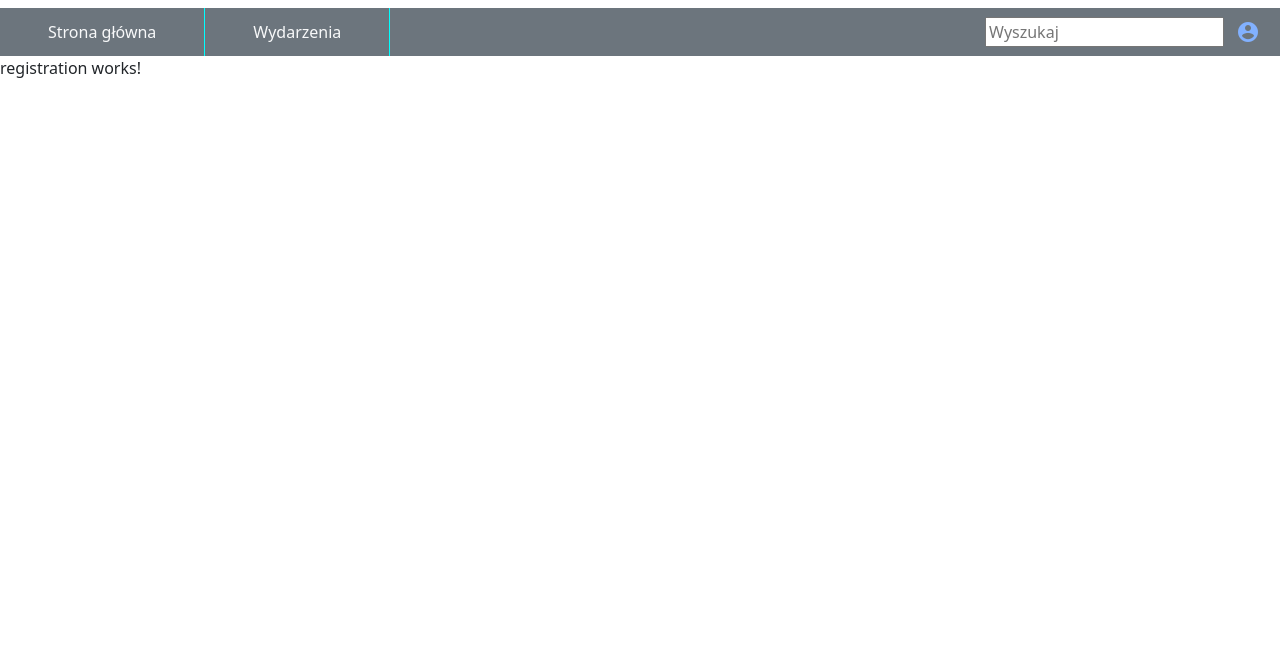
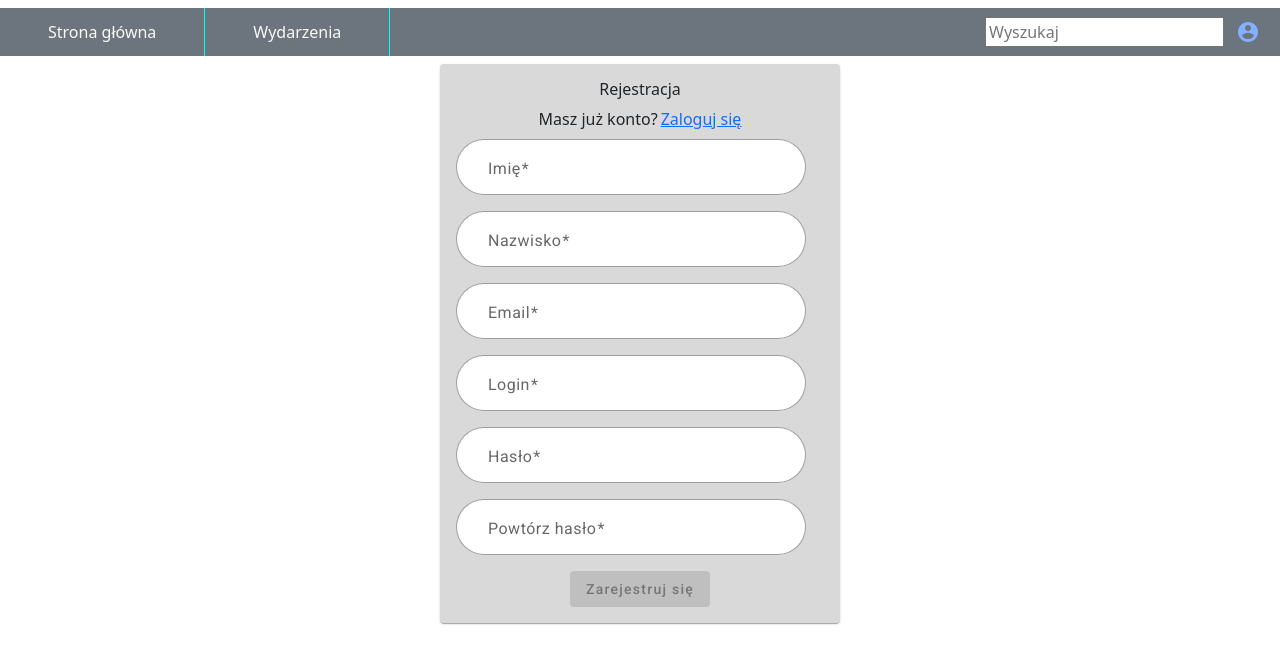
Before and after one commit to MCMisha/PFOE, an Angular app in the folder frontend/pfoe-front/: page /registration in a window 1280 px wide. Shown: the top 664 px of the page. Built offline with nearby package versions, Linux system fonts and the light colour scheme.

Commit message:
PFOE-27 Dodanie formularza do rejestracji

```diff
--- a/frontend/pfoe-front/src/app/registration/registration.component.html
+++ b/frontend/pfoe-front/src/app/registration/registration.component.html
@@ -1 +1,48 @@
-<p>registration works!</p>
+<div class="d-flex justify-content-center mt-2">
+  <mat-card style="background-color: #D9D9D9; max-width: 400px;">
+    <mat-card-header class="d-flex justify-content-center h6">Rejestracja</mat-card-header>
+    <mat-card-content>
+      <span class="d-flex justify-content-center">
+        Masz już konto?
+        <a routerLink="../login" style="margin-left: 3px;"> Zaloguj się</a>
+      </span>
+      <div class="mt-2" [formGroup]="registrationForm">
+        <mat-form-field class="shape-container" appearance="outline">
+          <mat-label>Imię</mat-label>
+          <input matInput formControlName="firstName"/>
+        </mat-form-field>
+        <mat-error class="ms-2" *ngIf="registrationForm.get('firstName')?.hasError('maxlength') && registrationForm.get('firstName')?.touched">Maksymalna długość jest 30.</mat-error>
+        <mat-error class="ms-2" *ngIf="registrationForm.get('firstName')?.hasError('required') && registrationForm.get('firstName')?.touched">Imię jest wymagane.</mat-error>
+        <mat-form-field class="shape-container mt-3" appearance="outline">
+          <mat-label>Nazwisko</mat-label>
+          <input matInput formControlName="lastName"/>
+        </mat-form-field>
+        <mat-error class="ms-2" *ngIf="registrationForm.get('lastName')?.hasError('maxlength') && registrationForm.get('lastName')?.touched">Maksymalna długość jest 40.</mat-error>
+        <mat-error class="ms-2" *ngIf="registrationForm.get('lastName')?.hasError('required') && registrationForm.get('lastName')?.touched">Nazwisko jest wymagane.</mat-error>
+        <mat-form-field class="shape-container mt-3" appearance="outline">
+          <mat-label>Email</mat-label>
+          <input matInput formControlName="email"/>
+        </mat-form-field>
+        <mat-error class="ms-2" *ngIf="registrationForm.get('email')?.hasError('maxlength') || registrationForm.get('email')?.hasError('pattern') && registrationForm.get('email')?.touched">Email jest nieprawidłowy.</mat-error>
+        <mat-error class="ms-2" *ngIf="registrationForm.get('email')?.hasError('required') && registrationForm.get('email')?.touched">Email jest wymagany.</mat-error>
+        <mat-form-field class="shape-container mt-3" appearance="outline">
+          <mat-label>Login</mat-label>
+          <input matInput formControlName="login"/>
+        </mat-form-field>
+        <mat-error class="ms-2" *ngIf="registrationForm.get('login')?.hasError('maxlength') && registrationForm.get('login')?.touched">Maksymalna długość jest 40.</mat-error>
+        <mat-error class="ms-2" *ngIf="registrationForm.get('login')?.hasError('required') && registrationForm.get('login')?.touched">Login jest wymagany.</mat-error>
+        <mat-form-field class="shape-container mt-3" appearance="outline">
+          <mat-label>Hasło</mat-label>
+          <input matInput type="password" formControlName="password"/>
+        </mat-form-field>
+        <mat-form-field class="shape-container mt-3" appearance="outline">
+          <mat-label>Powtórz hasło</mat-label>
+          <input matInput type="password" formControlName="repeatPassword"/>
+        </mat-form-field>
+        <div class="d-flex justify-content-center mt-3">
+          <button mat-raised-button color="primary" [disabled]="registrationForm.invalid" (click)="onRegisterClick()">Zarejestruj się</button>
+        </div>
+      </div>
+    </mat-card-content>
+  </mat-card>
+</div>
--- a/frontend/pfoe-front/src/app/registration/registration.component.scss
+++ b/frontend/pfoe-front/src/app/registration/registration.component.scss
@@ -0,0 +1,8 @@
+:host ::ng-deep .mdc-text-field--outlined {
+  --mdc-outlined-text-field-container-shape: 28px;
+}
+.shape-container {
+  background-color: white;
+  width: 350px;
+  border-radius: 28px;
+}
--- a/frontend/pfoe-front/src/app/registration/registration.component.ts
+++ b/frontend/pfoe-front/src/app/registration/registration.component.ts
@@ -1,10 +1,23 @@
 import { Component } from '@angular/core';
-
+import {FormBuilder, Validators } from '@angular/forms';
 @Component({
   selector: 'app-registration',
   templateUrl: './registration.component.html',
   styleUrl: './registration.component.scss'
 })
 export class RegistrationComponent {
+  registrationForm = this.fb.group({
+    firstName: ['', [Validators.required, Validators.maxLength(30)]],
+    lastName: ['', [Validators.required, Validators.maxLength(40)]],
+    email: ['', [Validators.required, Validators.pattern('^[\\w-\\.]+@([\\w-]+\\.)+[\\w-]{2,4}$'), Validators.maxLength(50)]],
+    login: ['', [Validators.required, Validators.maxLength(50)]],
+    password: ['', [Validators.required, Validators.maxLength(50)]],
+    repeatPassword: ['', [Validators.required, Validators.maxLength(50)]]
+  });
+  constructor(private fb: FormBuilder) {
+  }
 
+  onRegisterClick() {
+    console.log(this.registrationForm.value);
+  }
 }
```
Also changed, not shown: frontend/pfoe-front/src/app/registration/registration.module.ts (+15 -1 lines).
